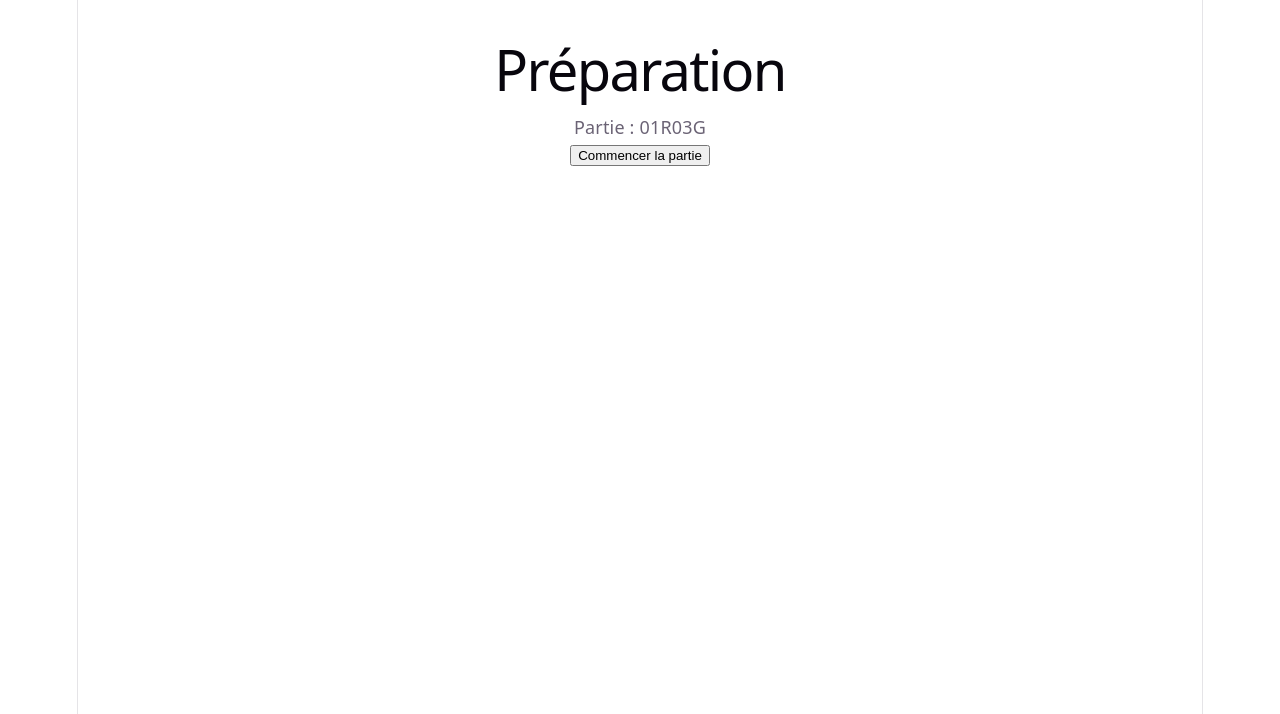
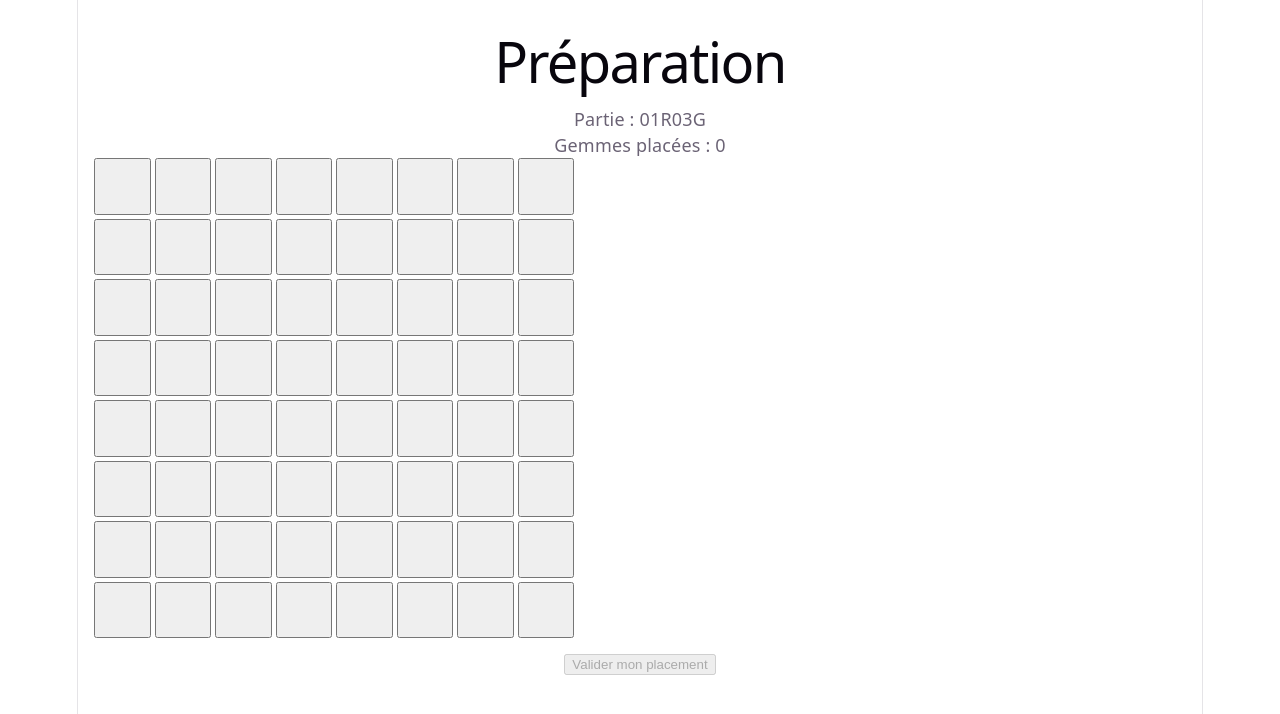
Before and after one commit to JrmLg/orapa-mine, a React (Vite) app: page / in a window 1280 px wide. Both pictures are taken after a click on the button "Créer une partie". Shown: the top 714 px of the page. Built offline with nearby package versions, Linux system fonts and the light colour scheme.

Commit message:
Add gem placement screen

```diff
--- a/src/screens/SetupScreen.tsx
+++ b/src/screens/SetupScreen.tsx
@@ -1,14 +1,56 @@
+import { useState } from 'react'
+
 type Props = {
   gameId: string
   goGame: () => void
 }
 
 export default function SetupScreen({ gameId, goGame }: Props) {
+  const [gems, setGems] = useState<number[]>([])
+
+  function toggleGem(index: number) {
+    setGems(previous =>
+      previous.includes(index)
+        ? previous.filter(x => x !== index)
+        : [...previous, index]
+    )
+  }
+
   return (
-    <main style={{ padding: 24 }}>
+    <main style={{ padding: 16 }}>
       <h1>Préparation</h1>
       <p>Partie : {gameId}</p>
-      <button onClick={goGame}>Commencer la partie</button>
+      <p>Gemmes placées : {gems.length}</p>
+
+      <div
+        style={{
+          display: 'grid',
+          gridTemplateColumns: 'repeat(8, 1fr)',
+          gap: 4,
+          maxWidth: 480
+        }}
+      >
+        {Array.from({ length: 64 }).map((_, index) => (
+          <button
+            key={index}
+            onClick={() => toggleGem(index)}
+            style={{
+              aspectRatio: '1',
+              fontSize: 22
+            }}
+          >
+            {gems.includes(index) ? '💎' : ''}
+          </button>
+        ))}
+      </div>
+
+      <button
+        style={{ marginTop: 16 }}
+        disabled={gems.length === 0}
+        onClick={goGame}
+      >
+        Valider mon placement
+      </button>
     </main>
   )
 }
```
Also changed, not shown: src/hooks/useGameId.ts (deleted, +0 -11 lines).
